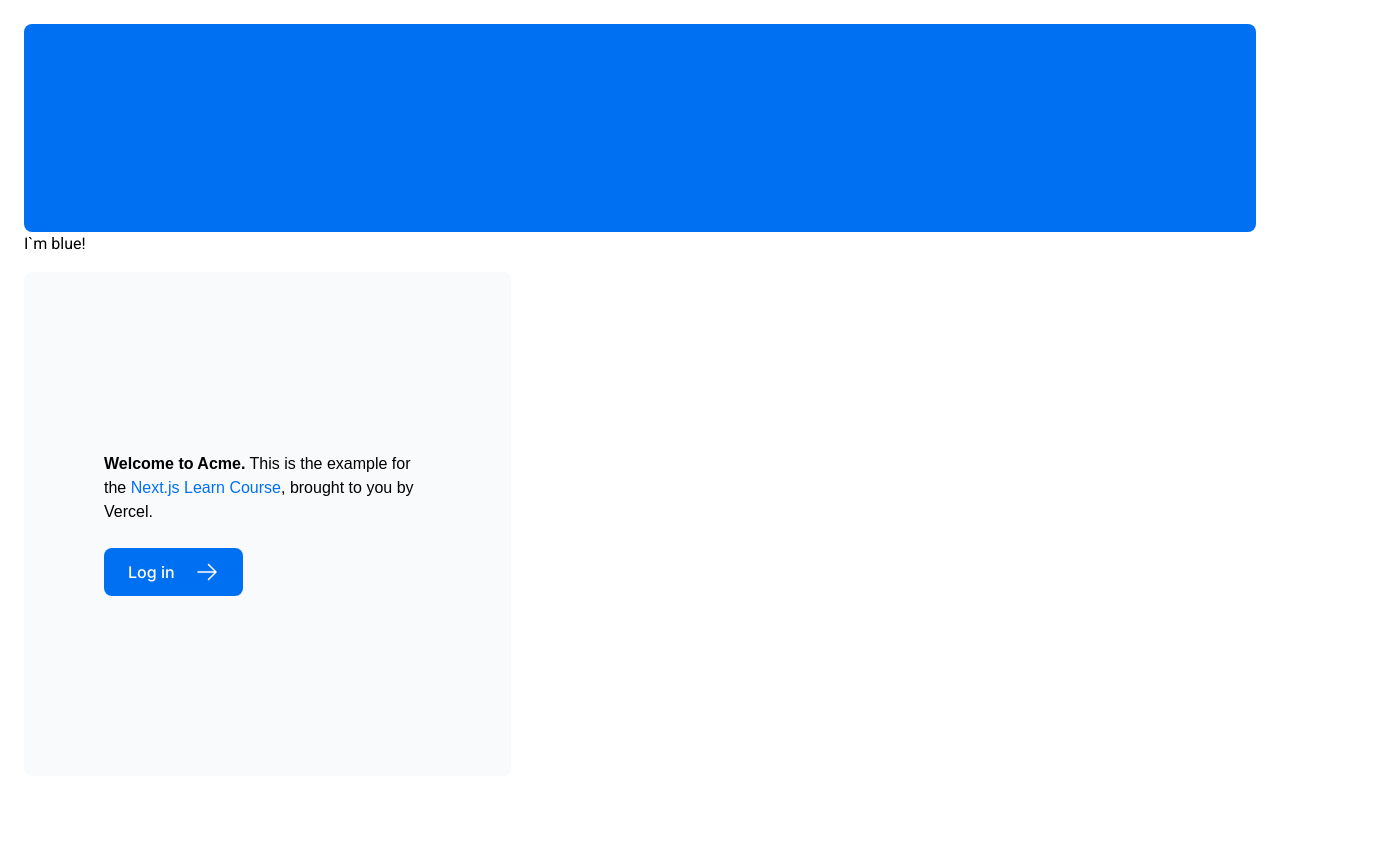
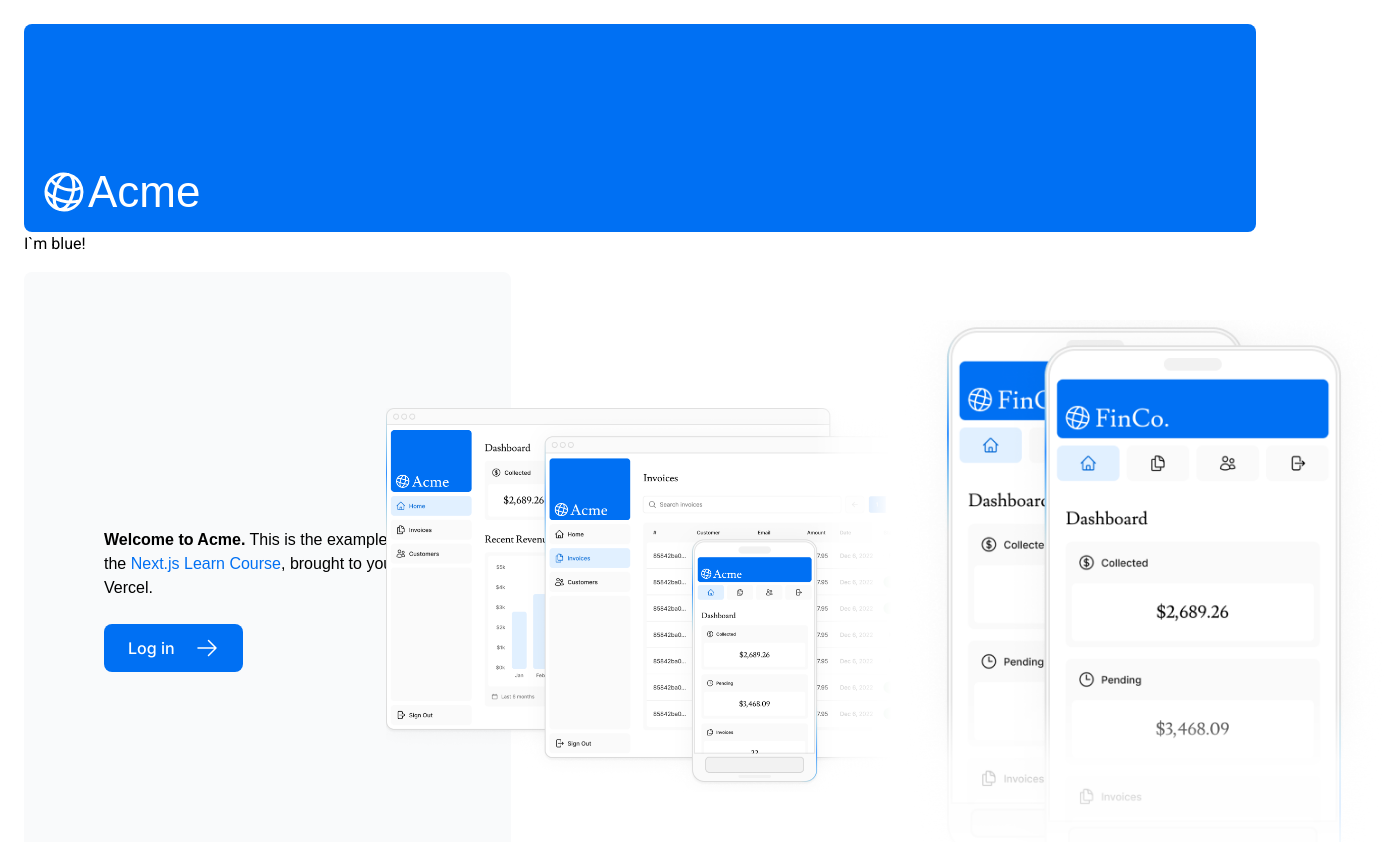
Before and after one commit to SarnaKhmel/official-next-js-course, a Next.js app: page / in a window 1280 px wide. Shown: the top 842 px of the page, 1397 px wide, since content can reach past the window. Before the commit the page ends 800 px from the top, so only its background shows below. Built offline with nearby package versions, Linux system fonts and the light colour scheme; a web font is replaced by a local one.

Commit message:
add image and optimaze

```diff
--- a/app/page.tsx
+++ b/app/page.tsx
@@ -2,12 +2,13 @@ import AcmeLogo from '@/app/ui/acme-logo';
 import { ArrowRightIcon } from '@heroicons/react/24/outline';
 import Link from 'next/link';
 import { lusitana, roboto } from './ui/fonts';
+import Image from 'next/image';
 
 export default function Page() {
   return (
     <main className="flex min-h-screen flex-col p-6">
       <div className="flex h-20 shrink-0 items-end rounded-lg bg-blue-500 p-4 md:h-52">
-        {/* <AcmeLogo /> */}
+        <AcmeLogo />
       </div>
       <h1 className={`${roboto.className} antialiased`}  >I`m blue!</h1>
       <div className="mt-4 flex grow flex-col gap-4 md:flex-row">
@@ -28,6 +29,9 @@ export default function Page() {
         </div>
         <div className="flex items-center justify-center p-6 md:w-3/5 md:px-28 md:py-12">
           {/* Add Hero Images Here */}
+          <Image src="/hero-desktop.png" alt="Hero Image" width={1000} height={760} className="hidden md:block" />
+          <Image src="/hero-mobile.png" alt="Hero Image Mobile" width={560} height={620} className="hidden md:block" />
+
         </div>
 
       </div>
```
